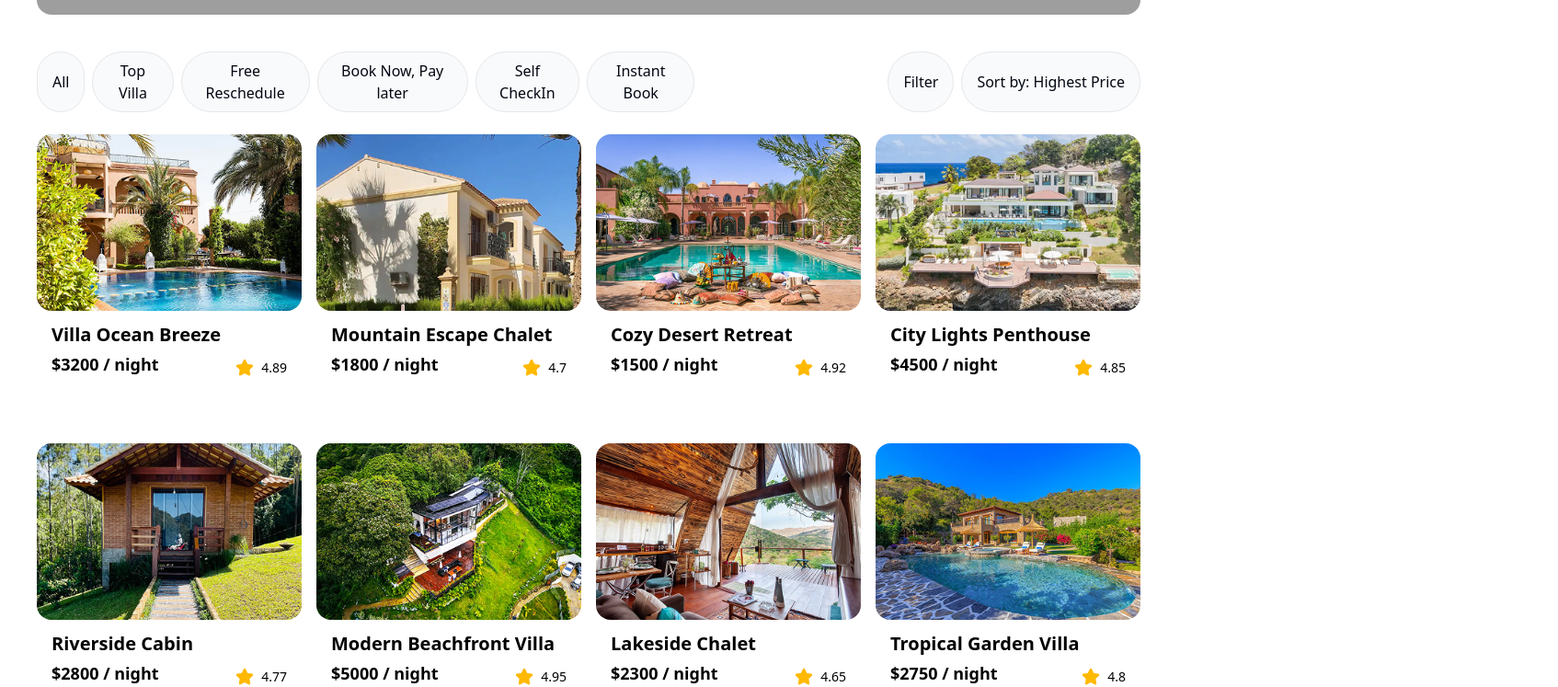
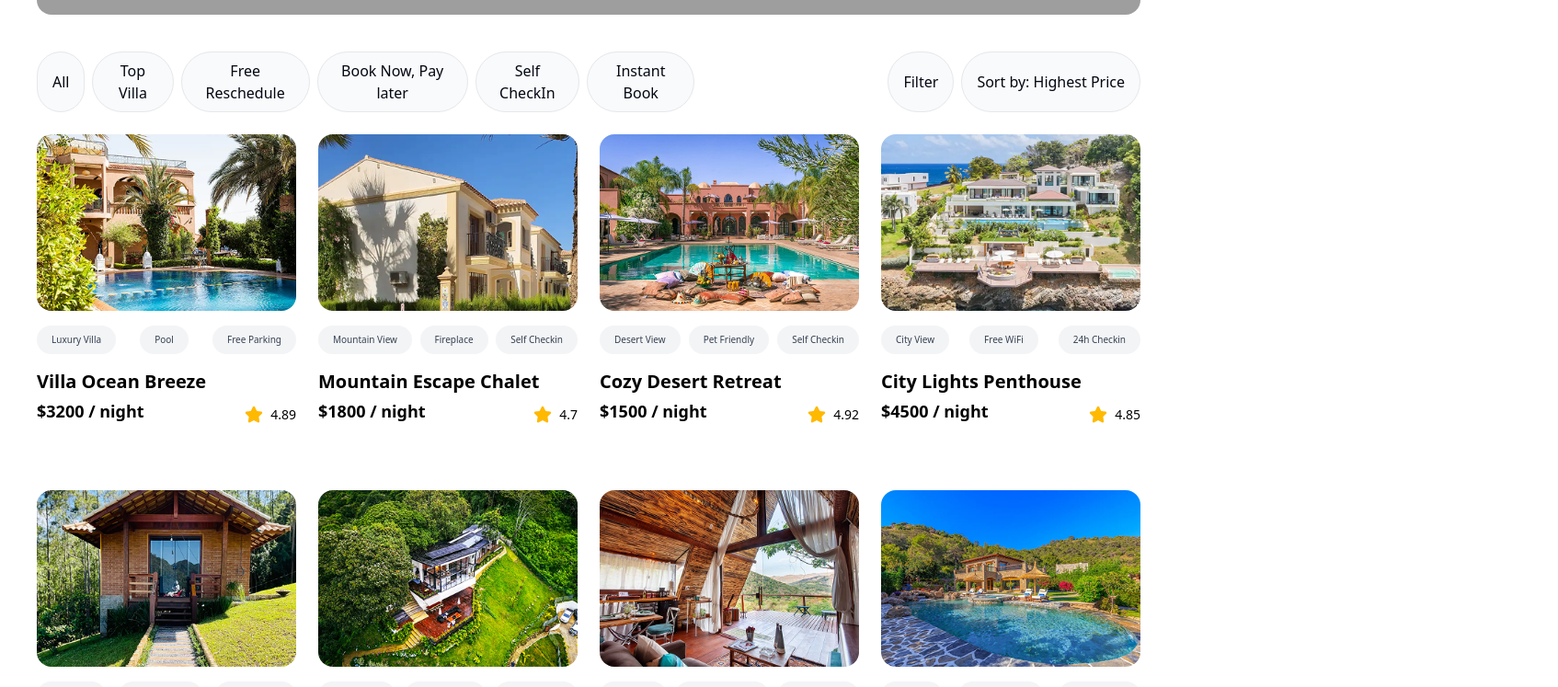
Before and after one commit to MoketeTyabekana/alx-listing-app-detail, a Next.js app: page / in a window 1280 px wide. Shown: the part 678-1425 px from the top of the page at 92% size, 1694 px wide, since content can reach past the window. Built offline with nearby package versions, Linux system fonts and the light colour scheme; grey boxes are pictures that could not be loaded.

Commit message:
Added the features into the card from the propperties.

```diff
--- a/components/common/Card.tsx
+++ b/components/common/Card.tsx
@@ -2,6 +2,8 @@ import React from "react";
 import { CardProps } from "@/interfaces";
 import Image from "next/image";
 import { Star } from "lucide-react";
+import Pill from "@/components/common/Pill"
+
 
 
 const Card = ({
@@ -20,13 +22,22 @@ const Card = ({
     <Image
       src={image}
       alt={title}
-      width={400}
+      width={350}
       height={200}
       className="w-full h-48 object-cover rounded-2xl mb-3"
     />
-    <h2 className="text-xl font-bold mb-1 px-4">{title}</h2>
+     <div className="flex justify-between my-4">
+    {features.map((feature, index) => (
+      <p
+        key={index}
+          className="bg-gray-100 rounded-full px-4 py-2 text-gray-700 text-[10px]"      >
+        {feature}
+      </p>
+    ))}
+  </div>
+    <h2 className="text-xl font-bold mb-1">{title}</h2>
 
-    <div className="flex justify-between gap-4 text-sm mb-2 px-4">
+    <div className="flex justify-between gap-4 text-sm mb-2s">
        <div className="text-lg flex-1/2 font-semibold mb-2">${price_perNight} / night</div>
       <div className="flex flex-1/2 gap-2 items-center justify-end"><Star className="text-amber-400 fill-amber-400" style={{height:20,width:20}}/> {rating}</div>
     </div>
--- a/components/common/pill.tsx
+++ b/components/common/pill.tsx
@@ -1,10 +1,12 @@
 import React from 'react';
+import { UI_TEXT } from '@/constants';
+
 
 const Pill:React.FC=()=>{
   return (
-    <div className=''>
-     <p></p>
-    </div>
+    < >
+     <p className="bg-gray-300 rounded-full px-4 py-2 text-gray-500">{UI_TEXT.CARD.FEATURES}</p>
+    </>
   );
 }
 
--- a/pages/index.tsx
+++ b/pages/index.tsx
@@ -7,7 +7,7 @@ import { PROPERTYLISTINGSAMPLE } from "@/constants/index";
 
 export default function Home() {
   return (
-    <main className="lg:px-10 px-2 ">
+    <main className="lg:px-10 px-2 overflow-x-none">
       <section
         className="w-full hero h-[400px] bg-cover bg-center rounded-2xl mt-10 flex justify-center items-center"
         style={{ backgroundImage: `url(${BACKGROUND_IMAGE})` }}
@@ -71,7 +71,7 @@ export default function Home() {
         </div>
       </section>
 
-      <section className="w-full  py-6 grid lg:grid-cols-4 md:grid-cols-2 grid-cols-1 gap-4">
+      <section className="w-full  py-6 grid lg:grid-cols-4 md:grid-cols-2 grid-cols-1 gap-6">
         {PROPERTYLISTINGSAMPLE.map((property, index) => (
           <Card
             key={index}
--- a/styles/globals.css
+++ b/styles/globals.css
@@ -9,3 +9,8 @@
     scrollbar-width: none; /* Firefox */
   }
 }
+
+
+html, body {
+  overflow-x: hidden;
+}
```
